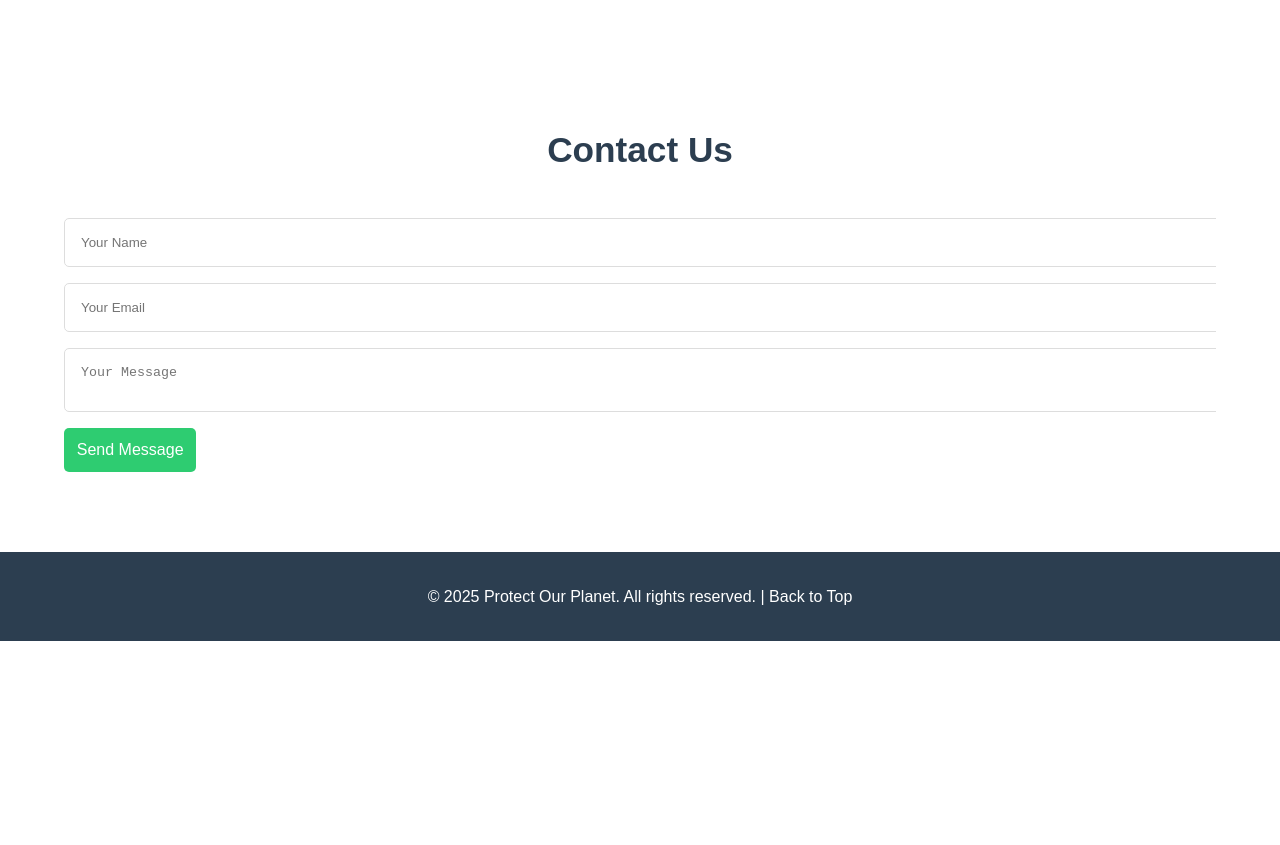
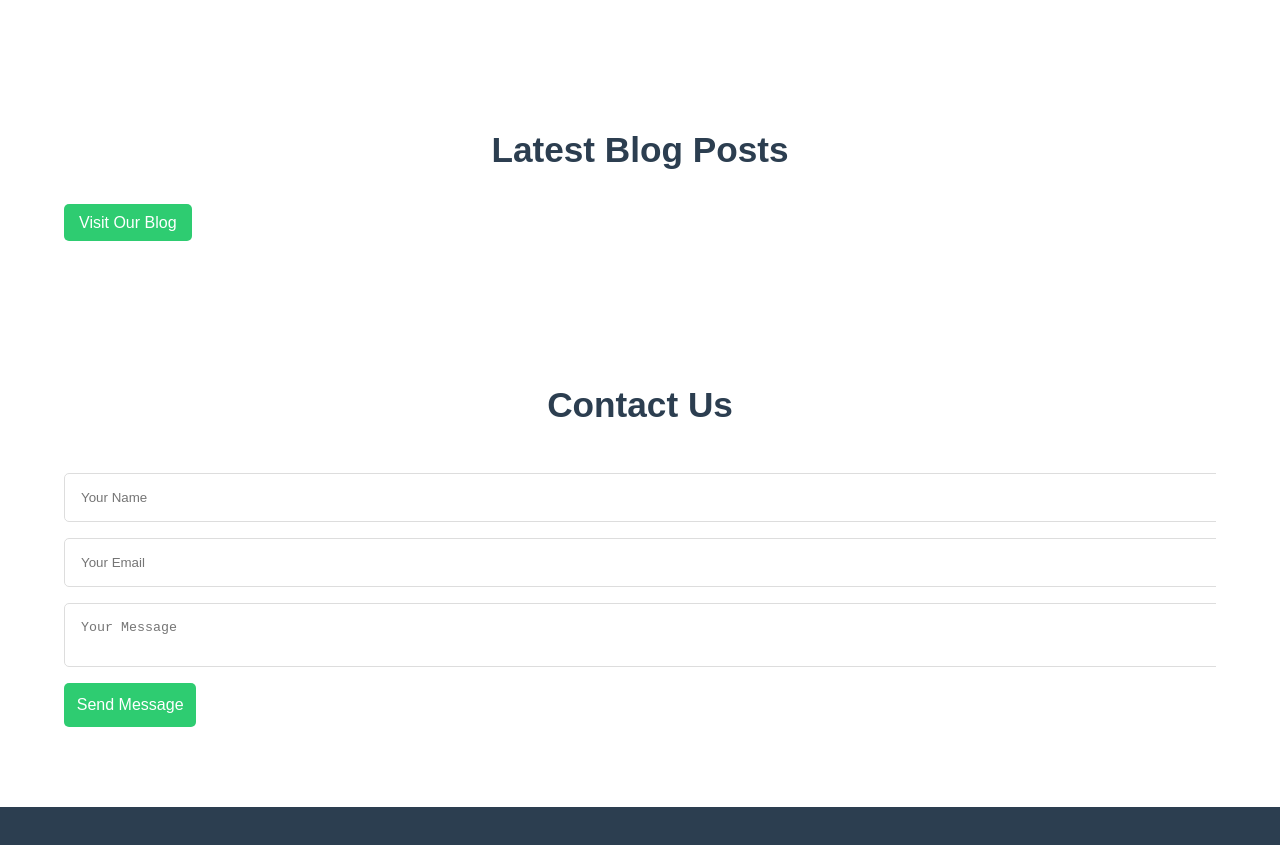
Before and after one commit to muktarKisasa/wildlifeApp, a plain HTML site: page index.html in a window 1280 px wide. Shown: the part 2019-2864 px from the top of the page. Before the commit the page ends 2660 px from the top, so only its background shows below. Drawn offline with Linux system fonts and the light colour scheme.

Commit message:
Update index.html

```diff
--- a/index.html
+++ b/index.html
@@ -250,6 +250,12 @@
       </div>
     </div>
   </section>
+<section id="blog">
+  <div class="container">
+    <h2>Latest Blog Posts</h2>
+    <p><a href="blog.html" class="btn" style="background: #2ecc71; padding: 10px 15px; color: white; text-decoration: none; border-radius: 5px;">Visit Our Blog</a></p>
+  </div>
+</section>
 
   <!-- Contact Section -->
   <section id="contact">
@@ -269,4 +275,4 @@
     <p>&copy; 2025 Protect Our Planet. All rights reserved. | <a href="#hero">Back to Top</a></p>
   </footer>
 </body>
-</html>
+        </html>
```
